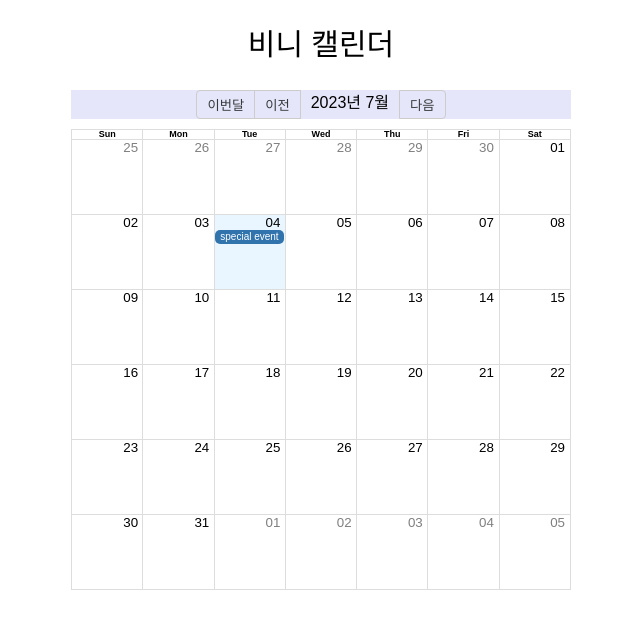
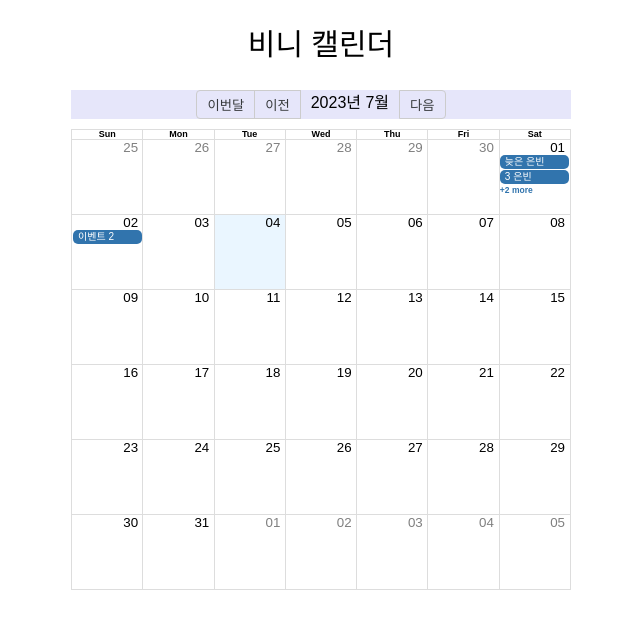
Before and after one commit to Gwasuwon-shot/web-pre-task, a React (Vite) app: page /eun-bean in a window 1280 px wide. Shown: the top 628 px of the page, without its empty margins (319-959 px from the left). Built offline with nearby package versions, Linux system fonts and the light colour scheme; a web font is replaced by a local one.

Commit message:
[ feat ] id 추가

```diff
--- a/src/components/eunBean/BeanCalendar.tsx
+++ b/src/components/eunBean/BeanCalendar.tsx
@@ -7,7 +7,42 @@ import Toolbar from "./customCalendar/Toolbar";
 export default function BeanCalendar() {
   moment.locale("ko-KR");
   const localizer = momentLocalizer(moment);
-  const myEventsList = [{ start: new Date(), end: new Date(), title: "special event" }];
+  const myEventsList = [
+    {
+      id: 0,
+      title: "은빈",
+      start: new Date(2023, 6, 1, 10, 0), // 시작 시간 (년, 월(0부터 시작), 일, 시간, 분)
+      end: new Date(2023, 6, 1, 12, 0), // 종료 시간 (년, 월(0부터 시작), 일, 시간, 분)
+      color: "#ff0000",
+    },
+    {
+      id: 1,
+      title: "늦은 은빈",
+      start: new Date(2023, 6, 1, 8, 0), // 시작 시간 (년, 월(0부터 시작), 일, 시간, 분)
+      end: new Date(2023, 6, 1, 9, 0), // 종료 시간 (년, 월(0부터 시작), 일, 시간, 분)
+      color: "#ff0000",
+    },
+    {
+      id: 2,
+      title: "3 은빈",
+      start: new Date(2023, 6, 1, 8, 0), // 시작 시간 (년, 월(0부터 시작), 일, 시간, 분)
+      end: new Date(2023, 6, 1, 9, 0), // 종료 시간 (년, 월(0부터 시작), 일, 시간, 분)
+      color: "#ff0000",
+    },
+    {
+      id: 3,
+      title: "4 은빈",
+      start: new Date(2023, 6, 1, 8, 0), // 시작 시간 (년, 월(0부터 시작), 일, 시간, 분)
+      end: new Date(2023, 6, 1, 9, 0), // 종료 시간 (년, 월(0부터 시작), 일, 시간, 분)
+      color: "#ff0000",
+    },
+    {
+      id: 4,
+      title: "이벤트 2",
+      start: new Date(2023, 6, 2, 14, 0),
+      end: new Date(2023, 6, 2, 16, 0),
+    },
+  ];
 
   return (
     <>
@@ -17,6 +52,8 @@ export default function BeanCalendar() {
           localizer={localizer}
           style={{ height: 500, width: 500 }}
           events={myEventsList}
+          startAccessor="start"
+          endAccessor="end"
           components={{
             toolbar: Toolbar,
           }}
```
